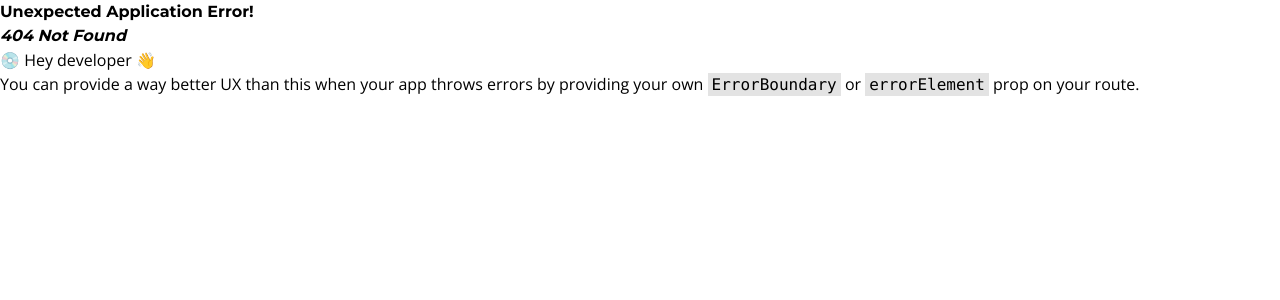
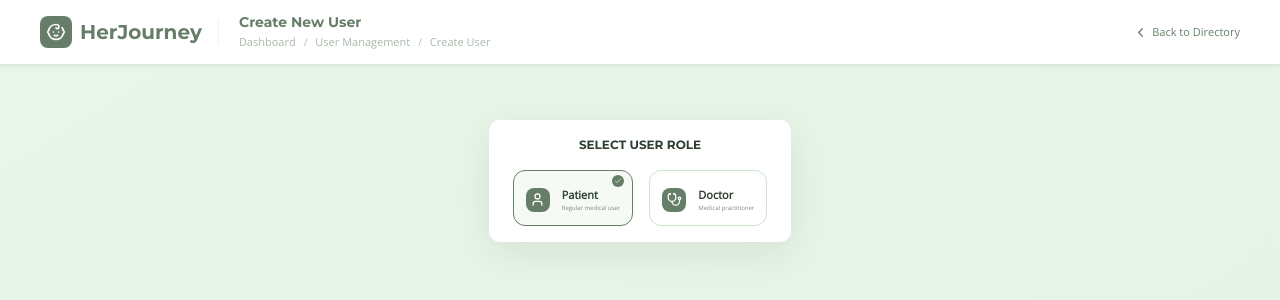
Before and after one commit to GraddProject/Graduation_Project, a React (Vite) app in the folder Graduation_Project_Frontend/: page /createaccount in a window 1280 px wide. Before the commit this address had no page. Shown: the top 300 px of the page. Built offline with nearby package versions, Linux system fonts and the light colour scheme; a web font is replaced by a local one.

Commit message:
Add vercel.json for SPA routing

```diff
--- a/Graduation_Project_Frontend/src/App.jsx
+++ b/Graduation_Project_Frontend/src/App.jsx
@@ -2,7 +2,7 @@ import { createBrowserRouter, RouterProvider } from "react-router-dom";
 import Login from "./Pages/Login/Login";
 import Layout from "./Components/Layout/Layout";
 import CreatPass from "./Pages/CreatePass/CreatPass";
-
+import CreateUserAccount from "./Pages/CreateUserAccount/CreateUserAccount";
 function App() {
 let router = createBrowserRouter([
     {
@@ -13,6 +13,7 @@ let router = createBrowserRouter([
     },
     { path: "/login", element: <Login /> },
     { path: "/createpass", element: <CreatPass/> },
+    { path: "/createaccount", element: <CreateUserAccount/> },
   ]);
 
   return (
--- /dev/null
+++ b/Graduation_Project_Frontend/src/Components/AdminInterfaceNavbar/AdminInterfaceNavbar.jsx
@@ -0,0 +1,56 @@
+import { Baby , ChevronLeft } from "lucide-react"
+import { NavLink } from "react-router-dom"
+export default function AdminInterfaceNavbar() {
+
+    const links = [
+        { to: "/dashboard", text: "Dashboard" },
+        { to: "/userManagement", text: "User Management" },
+        { to: "/createUser", text: "Create User" },
+    ];
+
+
+    return (
+    <div className='bg-white px-10 py-3 flex flex-row justify-between shadow-[0px_2px_4px_#00000012,0px_0px_0px_#171a1f00] backdrop-blur-[12px]'>
+        <div className="logo flex items-center gap-2 flex-row ">
+            <div className="w-8 h-8 bg-DarkGreen rounded-lg flex items-center justify-center">
+                <Baby size={20} className="text-white" />
+            </div>
+            <h1 className="text-[16px] md:text-[18px] lg:text-[20px] font-extrabold text-DarkGreen mr-2">
+                HerJourney
+            </h1>
+            <div className="w-[1px] h-6 bg-[#F0F3F0]"></div>
+            <div className="flex flex-col gap-0 ml-3">
+                <h2 className="text-[10px] md:text-[12px] lg:text-[14px] font-bold text-DarkGreen p-0 m-0"> Create New User</h2>
+                <div className="nav-content">
+                    <ul className="flex gap-2 w-fit ">
+                        {links.map((link, idx) => (
+                            <li key={link.to} className="group relative mt-[-5px]">
+                                <NavLink
+                                    to={link.to}
+                                    className={({ isActive }) => ` text-[11px] transition ${
+                                        isActive ? " text-DarkGreen" : "text-[#A8B9AAFF]"}`
+                                    }
+                                >
+                                    {link.text}
+                                </NavLink>
+                                {idx < links.length - 1 && <span className="text-[#A8B9AAFF] ml-2 text-[10px] select-none">/</span>}
+                            </li>
+                        ))}
+                    </ul>
+                </div>
+            </div>
+        </div>
+
+        <button className="back flex items-center ">
+            <ChevronLeft size={15} className="text-DarkGreen" />
+            <span className="text-DarkGreen text-[11px]  ml-1">Back to Directory</span>
+        </button>
+
+
+
+
+
+
+    </div>
+  )
+}
--- /dev/null
+++ b/Graduation_Project_Frontend/src/Components/RegisterForm/RegisterForm.jsx
@@ -0,0 +1,30 @@
+import React, { useState } from 'react'
+import RoleCard from '../RoleCard/RoleCard'
+import { User , Stethoscope } from 'lucide-react'
+
+export default function RegisterForm() {
+  const [role , setRole] = useState("patient");
+
+  return (
+    <div className='flex items-center justify-center flex-col mt-14 py-4 px-6 mx-auto w-fit bg-white rounded-[11px] shadow-[0_10px_40px_#00000014,0_0_0_#171a1f00]'>
+        <h1 className='text-[12px] font-bold text-[#2C3E2FFF] uppercase'>Select User Role</h1>
+        <div className="roles flex gap-4 mt-4">
+      <RoleCard
+        title="Patient"
+        description="Regular medical user"
+        icon={User}
+        active={role === "patient"}
+        onClick={() => setRole("patient")}
+      />
+
+      <RoleCard
+        title="Doctor"
+        description="Medical practitioner"
+        icon={Stethoscope}
+        active={role === "doctor"}
+        onClick={() => setRole("doctor")}
+      />
+        </div>
+    </div>
+  )
+}
--- /dev/null
+++ b/Graduation_Project_Frontend/src/Components/RoleCard/RoleCard.jsx
@@ -0,0 +1,30 @@
+import { Check } from "lucide-react";
+
+export default function RoleCard({ title, description, icon: Icon, active, onClick }) {
+  return (
+    <button
+      onClick={onClick}
+      className={`relative  p-3 flex flex-col items-start gap-3 rounded-[12px] border transition-all duration-200
+        ${active ? "bg-[#F5FAF5FF] border-DarkGreen" : "bg-white border-[#C8E6C9FF] hover:border-DarkGreen hover:bg-gray-50"}`}
+    >
+      {/* Check فوق على اليمين */}
+      {active && (
+        <div className="absolute top-1 right-2 w-3 h-3 bg-DarkGreen rounded-full flex items-center justify-center">
+          <Check size={8} className="text-white" />
+        </div>
+      )}
+
+      {/* محتوى الايقونة والعنوان */}
+      <div className="flex items-center gap-3 mt-1">
+        <div className="w-6 h-6 bg-DarkGreen rounded-lg flex items-center justify-center">
+          <Icon size={15} className="text-white" />
+        </div>
+
+        <div className="text-left ">
+          <p className="text-[#2C3E2F] text-[11px] font-semibold">{title}</p>
+          <p className="text-[#7A8F7C] text-[6px] font-medium">{description}</p>
+        </div>
+      </div>
+    </button>
+  );
+}
--- a/Graduation_Project_Frontend/src/Pages/CreatePass/CreatPass.jsx
+++ b/Graduation_Project_Frontend/src/Pages/CreatePass/CreatPass.jsx
@@ -5,11 +5,11 @@ import { useNavigate } from "react-router-dom";
 import { object, string, ref, boolean } from "yup";
 import PassRequirement from "../../Components/PassRequirment/PassRequirment";
 
-export default function CreatPass() {
-  const [email] = useState("mahaebrahiim4@example.com");
-  const [role] = useState("Patient");
-  const [showPassword, setShowPassword] = useState(false);
-  const navigate = useNavigate();
+  export default function CreatPass() {
+    const [email] = useState("mahaebrahiim4@example.com");
+    const [role] = useState("Patient");
+    const [showPassword, setShowPassword] = useState(false);
+    const navigate = useNavigate();
 
 
   const passRegex = /^(?=.*?[A-Z])(?=.*?[a-z])(?=.*?[0-9])(?=.*?[#?!@$%^&*-]).{8,}$/;
@@ -53,7 +53,7 @@ export default function CreatPass() {
   const passwordsMatch = password && rePassword && password === rePassword;
 
   return (
-    <div className="min-h-screen w-full flex flex-col py-10 items-center bg-gradient-to-br from-primary-50 to-primary-300 px-4 sm:px-6 lg:px-20">
+    <div className="min-h-screen w-full flex flex-col py-10 items-center bg-gradient-to-br from-primary-50 to-primary-100 px-4 sm:px-6 lg:px-20">
 
       {/* Header */}
       <div className="flex items-center space-x-2 ">
--- a/Graduation_Project_Frontend/src/Pages/CreateUserAccount/CreateUserAccount.jsx
+++ b/Graduation_Project_Frontend/src/Pages/CreateUserAccount/CreateUserAccount.jsx
@@ -1,8 +1,14 @@
+import AdminInterfaceNavbar from "../../Components/AdminInterfaceNavbar/AdminInterfaceNavbar";
+import RegisterForm from "../../Components/RegisterForm/RegisterForm";
 
 
 export default function CreateUserAccount() {
+
+
   return (
-    <>
-    </>
-  )
+    <div className="bg-gradient-to-br from-primary-50 to-primary-100 min-h-screen min-w-screen">
+      <AdminInterfaceNavbar/>
+      <RegisterForm/>
+    </div>
+  );
 }
```
Also changed, not shown: Graduation_Project_Frontend/vite.config.js (+5 -4 lines), Graduation_Project_Frontend/vercel.json (added).
